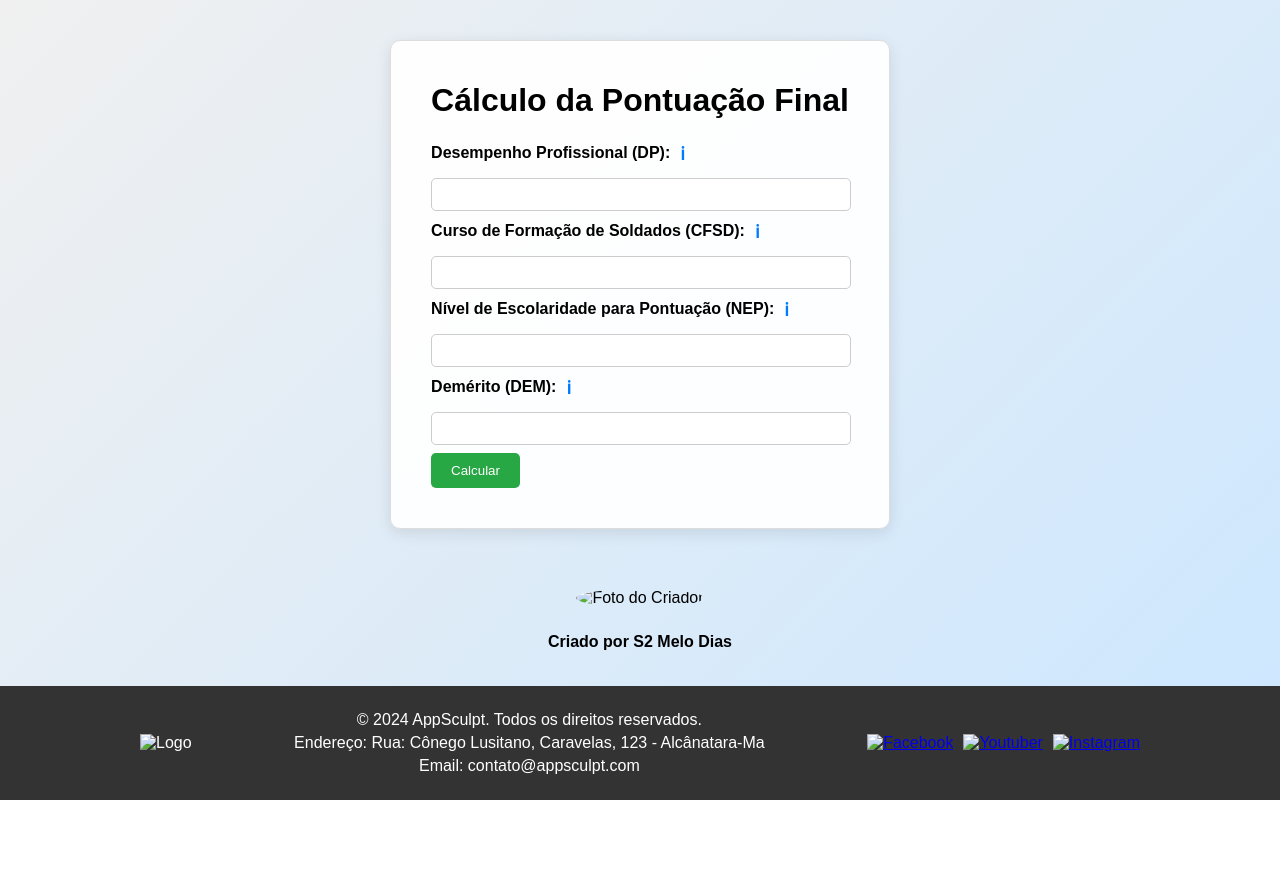
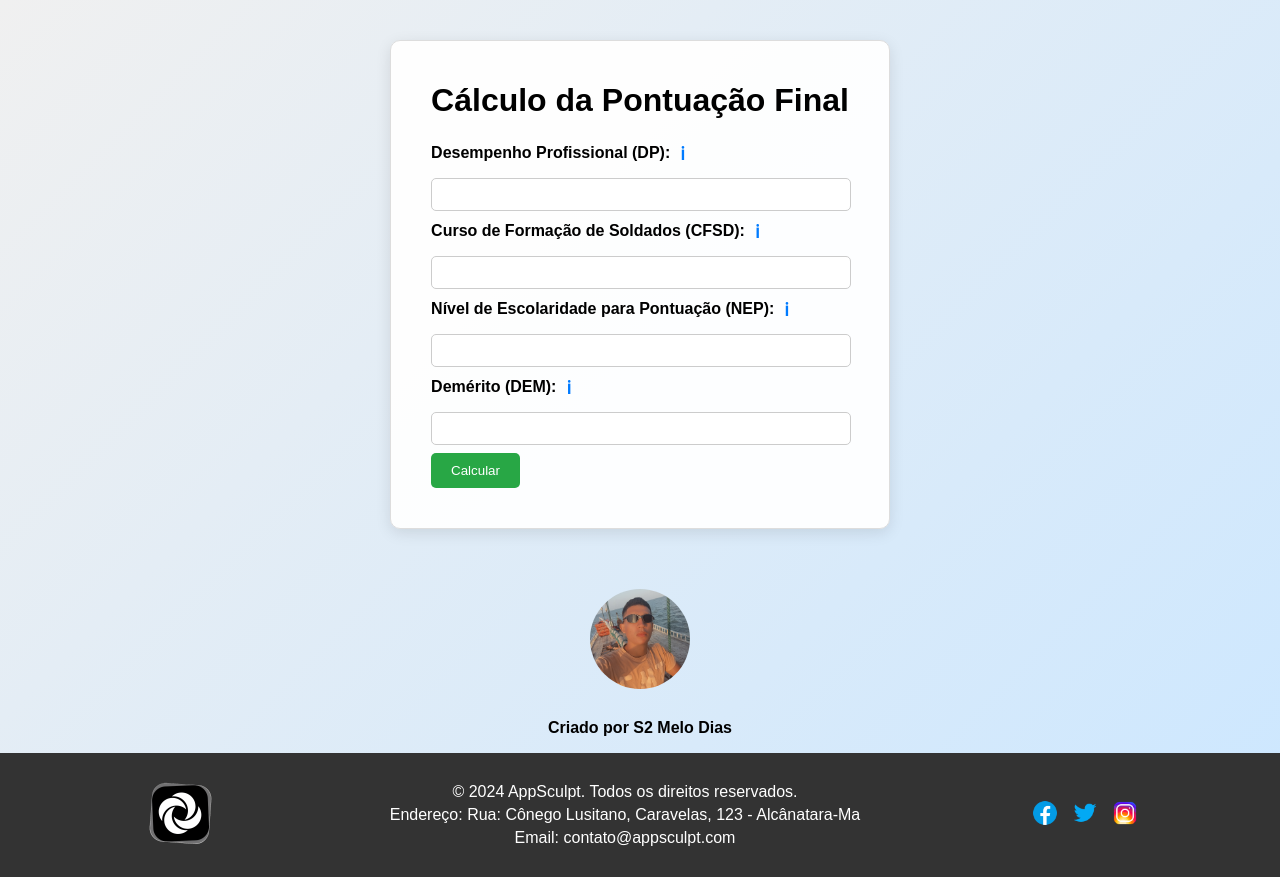
Before and after one commit to AppSSculpt/projetofab, a plain HTML site: page Index.html in a window 1280 px wide. Before the commit the page ends 800 px from the top, so only its background shows below. Drawn offline with Linux system fonts and the light colour scheme.

Commit message:
Update Index.html

```diff
--- a/Index.html
+++ b/Index.html
@@ -223,7 +223,7 @@ footer {
 
      <!-- Informações do Criador -->
  <div class="creator-info">
-    <img src="/assets/melo-dias.jpg" alt="Foto do Criador" class="creator-img">
+    <img src="/melo-dias.jpg" alt="Foto do Criador" class="creator-img">
     <p>Criado por S2 Melo Dias</p>
 </div>
 
@@ -233,7 +233,7 @@ footer {
         <div class="footer-container">
             <div class="footer-logo">
                 <!-- Substitua 'sua-logo.png' pelo caminho da sua logo -->
-                <img src="/assets/logo_appsculpt.png" alt="Logo" class="logo-img">
+                <img src="logo_appsculpt.png" alt="Logo" class="logo-img">
             </div>
             <div class="footer-info">
                 <p>&copy; 2024 AppSculpt. Todos os direitos reservados.</p>
@@ -242,13 +242,13 @@ footer {
             </div>
             <div class="footer-social">
                 <a href="https://facebook.com" target="_blank" class="social-icon">
-                    <img src="/assets/facebook.png" alt="Facebook">
+                    <img src="/facebook.png" alt="Facebook">
                 </a>
                 <a href="https://twitter.com" target="_blank" class="social-icon">
-                    <img src="/assets/twitter.png" alt="Youtuber">
+                    <img src="/twitter.png" alt="Youtuber">
                 </a>
                 <a href="https://www.instagram.com/melo_dias0/profilecard/?igsh=MTE2cHBqc2lhdmMyZQ==" target="_blank" class="social-icon">
-                    <img src="/assets/instagram_appsculpt.png" alt="Instagram">
+                    <img src="/instagram_appsculpt.png" alt="Instagram">
                 </a>
             </div>
         </div>
```
